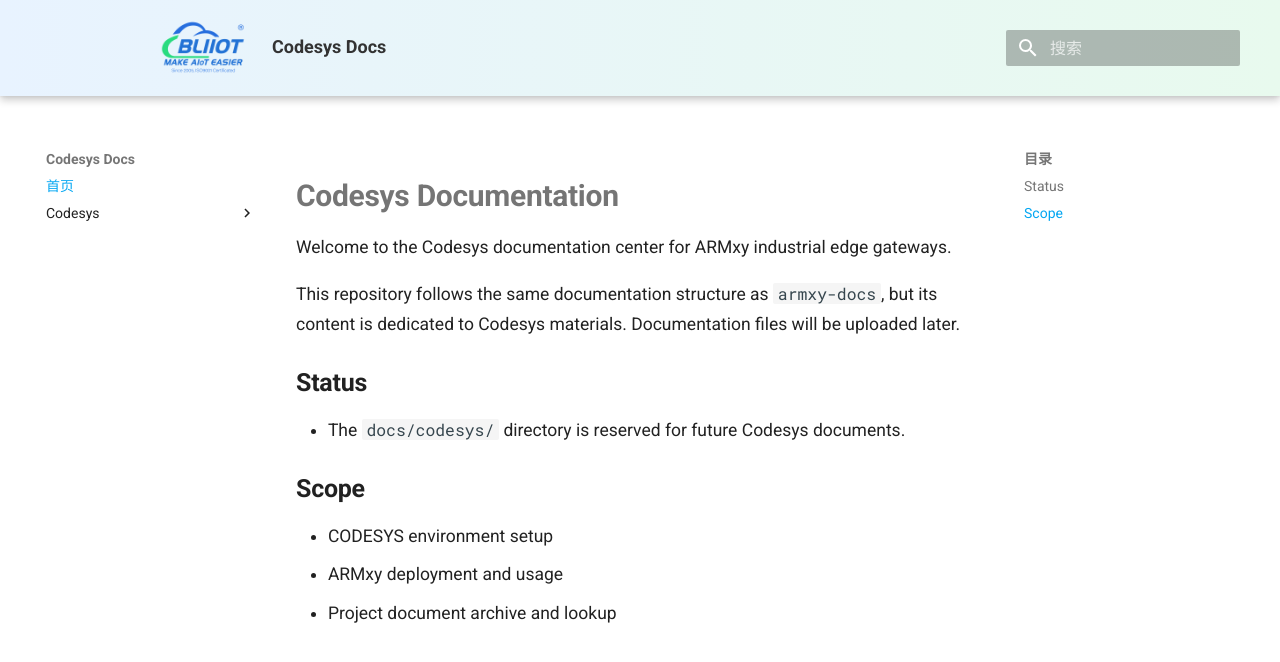
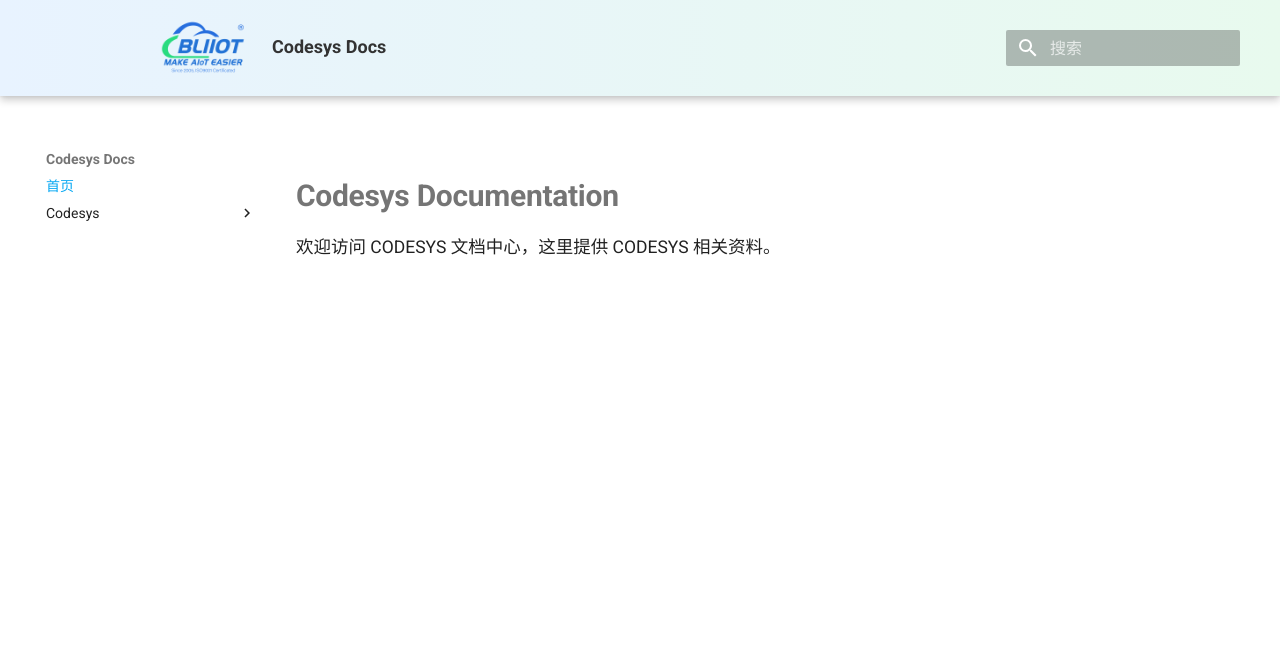
Before and after one commit to Beilai-Technology/codesys, an MkDocs documentation site: the page built from docs/index.md, in a window 1280 px wide. Shown: the top 662 px of the page. Built offline with MkDocs 1.6.1 and Material for MkDocs 9.7.7, drawn with Linux system fonts in a browser that asks for light colours.

Commit message:
Update index.md

```diff
--- a/docs/index.md
+++ b/docs/index.md
@@ -1,15 +1,3 @@
 # Codesys Documentation
 
-Welcome to the Codesys documentation center for ARMxy industrial edge gateways.
-
-This repository follows the same documentation structure as `armxy-docs`, but its content is dedicated to Codesys materials. Documentation files will be uploaded later.
-
-## Status
-
-- The `docs/codesys/` directory is reserved for future Codesys documents.
-
-## Scope
-
-- CODESYS environment setup
-- ARMxy deployment and usage
-- Project document archive and lookup
+欢迎访问 CODESYS 文档中心，这里提供 CODESYS 相关资料。
```
